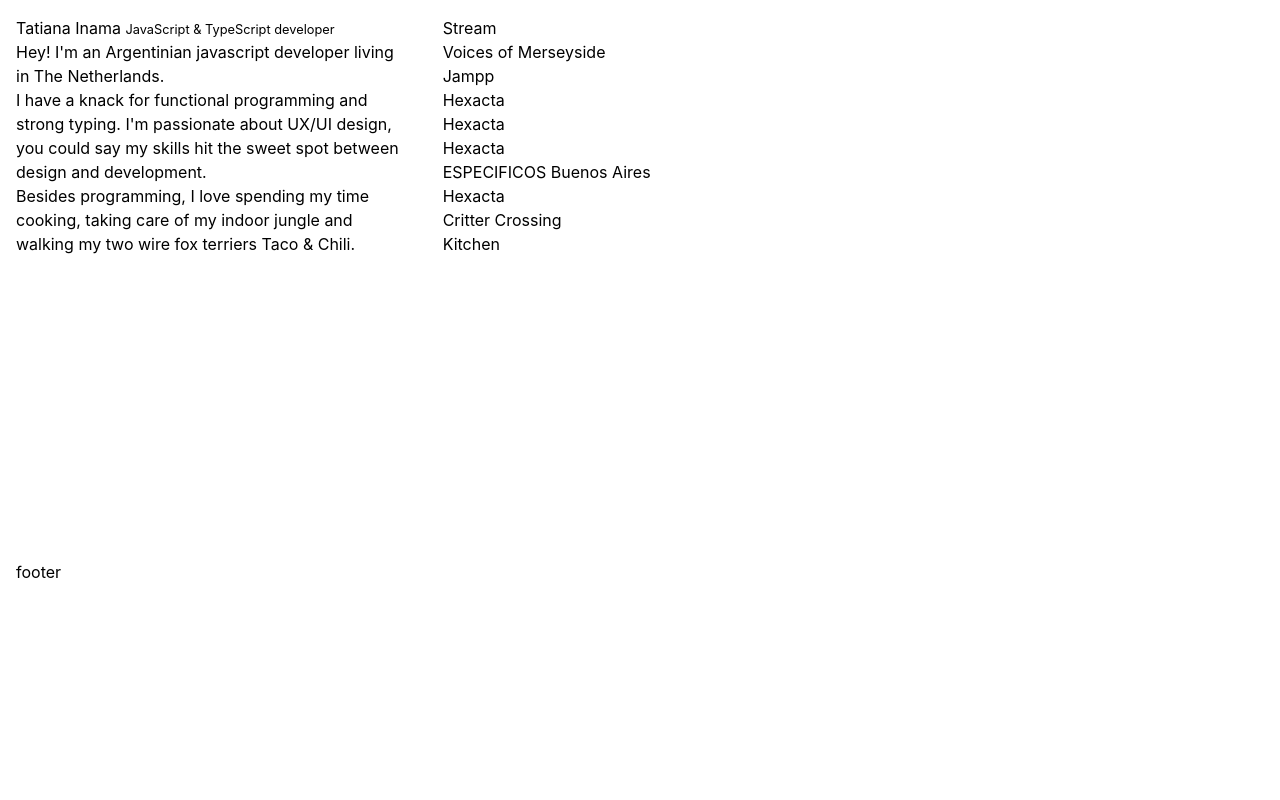
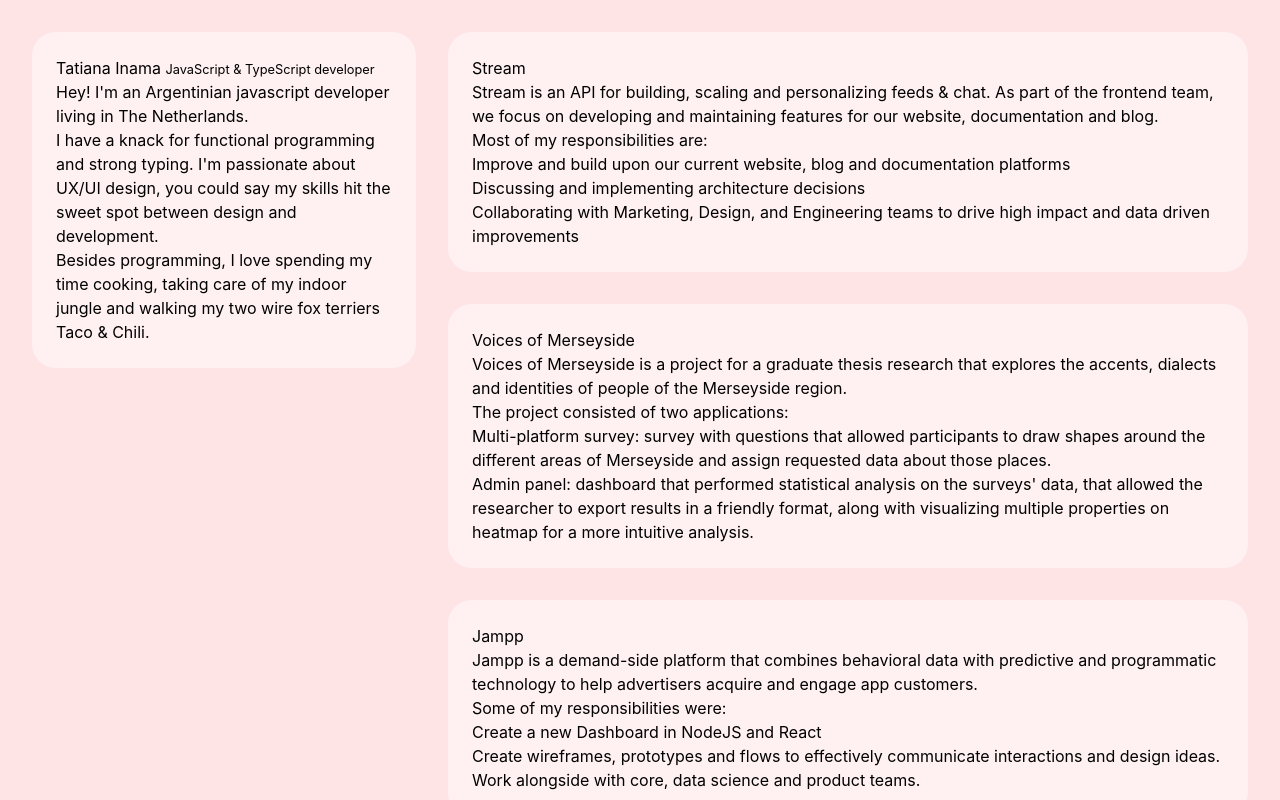
Before and after one commit to tatianainama/portfolio, a Next.js app: page / in a window 1280 px wide. Shown: the top 800 px of the page. Built offline with nearby package versions, Linux system fonts and the light colour scheme.

Commit message:
Introduce Card component and layout changes

```diff
--- /dev/null
+++ b/components/Card/Card.module.css
@@ -0,0 +1,3 @@
+.card {
+  @apply p-4 md:p-6 bg-rose-50 rounded-3xl;
+}
--- /dev/null
+++ b/components/Card/index.tsx
@@ -0,0 +1,8 @@
+import { FC } from 'react'
+import styles from './Card.module.css'
+
+const Card: FC<{ className?: string }> = ({ children, className }) => (
+  <div className={[styles.card, className].join(' ').trim()}>{children}</div>
+)
+
+export default Card
--- a/pages/index.tsx
+++ b/pages/index.tsx
@@ -3,6 +3,7 @@
 import { jobsData, aboutData, projectsData } from '@/lib/files'
 
 import Head from 'next/head'
+import Card from '@/components/Card'
 import styles from '../styles/Home.module.css'
 
 type HomeProps = {
@@ -23,28 +24,32 @@
       </Head>
 
       <header className={styles.header}>
-        <div>
+        <Card>
           <h1>
             {about.data.name} <small>{about.data.title}</small>
           </h1>
           <div dangerouslySetInnerHTML={{ __html: about.content }} />
-        </div>
+        </Card>
       </header>
       <main className={styles.main}>
-        {jobs.map((job) => (
-          <div key={job.id}>
-            <h2>{job.data.company}</h2>
-          </div>
+        {jobs.map(({ id, data, content }) => (
+          <Card key={id}>
+            <h2>{data.company}</h2>
+            <div dangerouslySetInnerHTML={{ __html: content }} />
+          </Card>
         ))}
-        {projects.map((project) => (
-          <div key={project.id}>
-            <h3>{project.data.project}</h3>
-          </div>
+        {projects.map(({ id, data, content }) => (
+          <Card key={id}>
+            <h3>{data.project}</h3>
+            <div dangerouslySetInnerHTML={{ __html: content }}></div>
+          </Card>
         ))}
       </main>
 
       <footer className={styles.footer}>
-        <p>footer</p>
+        <Card>
+          <h5>footer</h5>
+        </Card>
       </footer>
     </div>
   )
--- a/styles/Home.module.css
+++ b/styles/Home.module.css
@@ -1,13 +1,13 @@
 .container {
-  @apply max-w-7xl mx-auto my-4 px-4 grid grid-cols-1 grid-rows-3 lg:grid-cols-3 gap-4 md:gap-6 lg:gap-8;
+  @apply max-w-7xl mx-auto my-4 px-4 grid gap-4 items-start md:px-6 md:my-6 md:gap-6 lg:grid-cols-3 lg:gap-8 lg:px-8 lg:my-8;
 }
 
 .header {
-  @apply lg:col-span-1;
+  @apply lg:col-span-1 lg:sticky lg:top-8;
 }
 
 .main {
-  @apply lg:col-span-2 lg:row-span-2;
+  @apply lg:col-span-2 space-y-4 md:space-y-6 lg:space-y-8;
 }
 
 .footer {
--- a/styles/globals.css
+++ b/styles/globals.css
@@ -4,8 +4,7 @@
 
 html,
 body {
-  padding: 0;
-  margin: 0;
+  @apply bg-rose-100 p-0 m-0;
   font-family: -apple-system, BlinkMacSystemFont, Segoe UI, Roboto, Oxygen,
     Ubuntu, Cantarell, Fira Sans, Droid Sans, Helvetica Neue, sans-serif;
 }
--- a/tsconfig.json
+++ b/tsconfig.json
@@ -4,6 +4,7 @@
     "lib": ["dom", "dom.iterable", "esnext"],
     "baseUrl": ".",
     "paths": {
+      "@/components/*": ["components/*"],
       "@/types/*": ["types/*"],
       "@/lib/*": ["lib/*"]
     },
```
